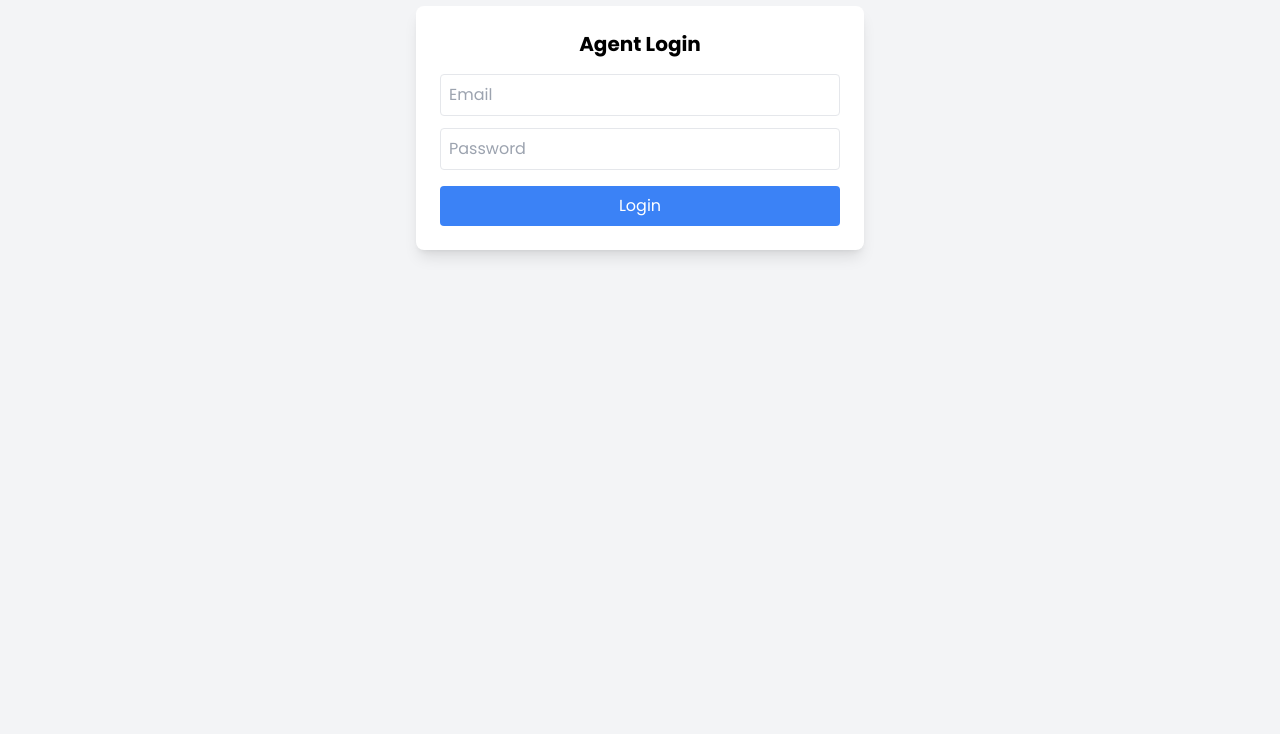
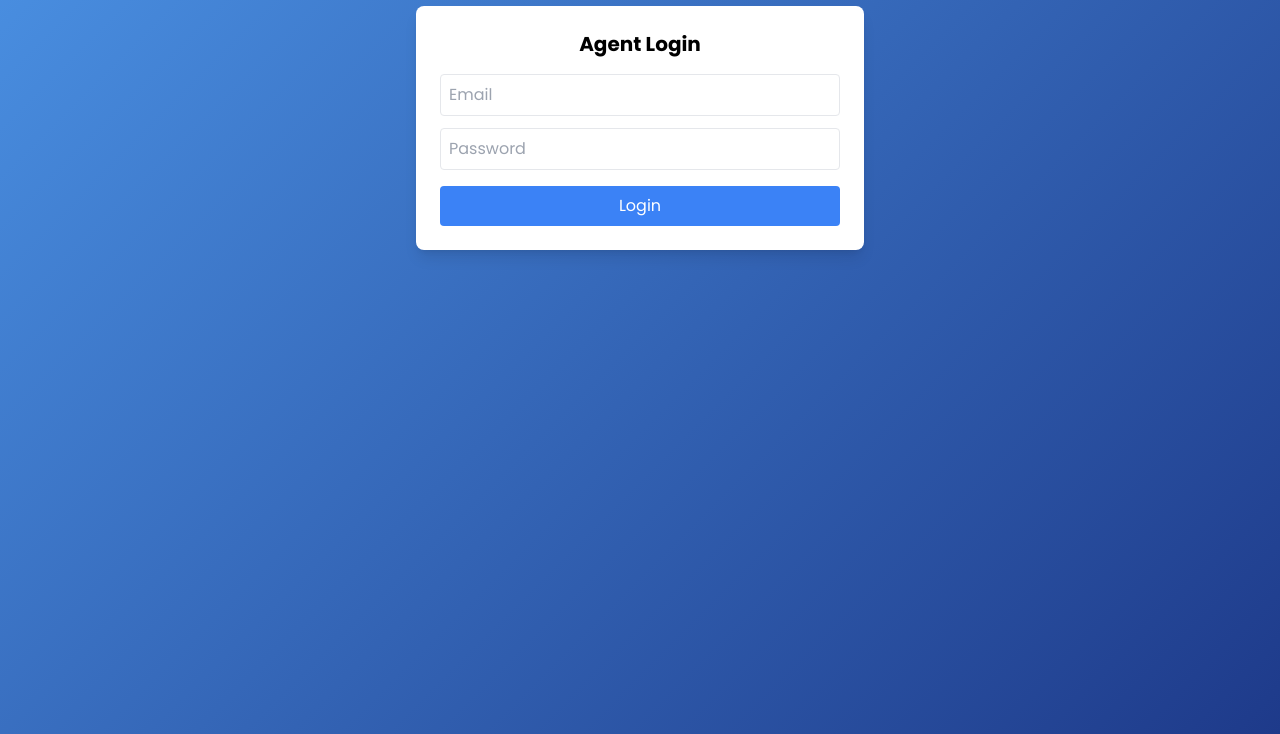
Before and after one commit to bekhruzbekRakhmonov/agent_bot_front, a plain HTML site: page chatbot.html in a window 1280 px wide. Shown: the part 66-800 px from the top of the page. Drawn offline with nearby package versions, Linux system fonts and the light colour scheme.

Commit message:
bg changed

```diff
--- a/chatbot.html
+++ b/chatbot.html
@@ -14,6 +14,10 @@
             display: flex;
             flex-direction: column;
         }
+
+        .bg-gradient {
+				background: linear-gradient(135deg, #4a90e2 0%, #1e3a8a 100%);
+			}
         .chat-container {
             height: calc(100vh - 16rem);
             min-height: 200px;
@@ -66,7 +70,7 @@
         }
     </style>
 </head>
-<body class="bg-gray-100">
+<body class="bg-gradient">
     <div class="container mx-auto p-4 flex flex-col h-full">
         <div class="flex items-center justify-between mb-4">
             <div class="flex items-center">
```
